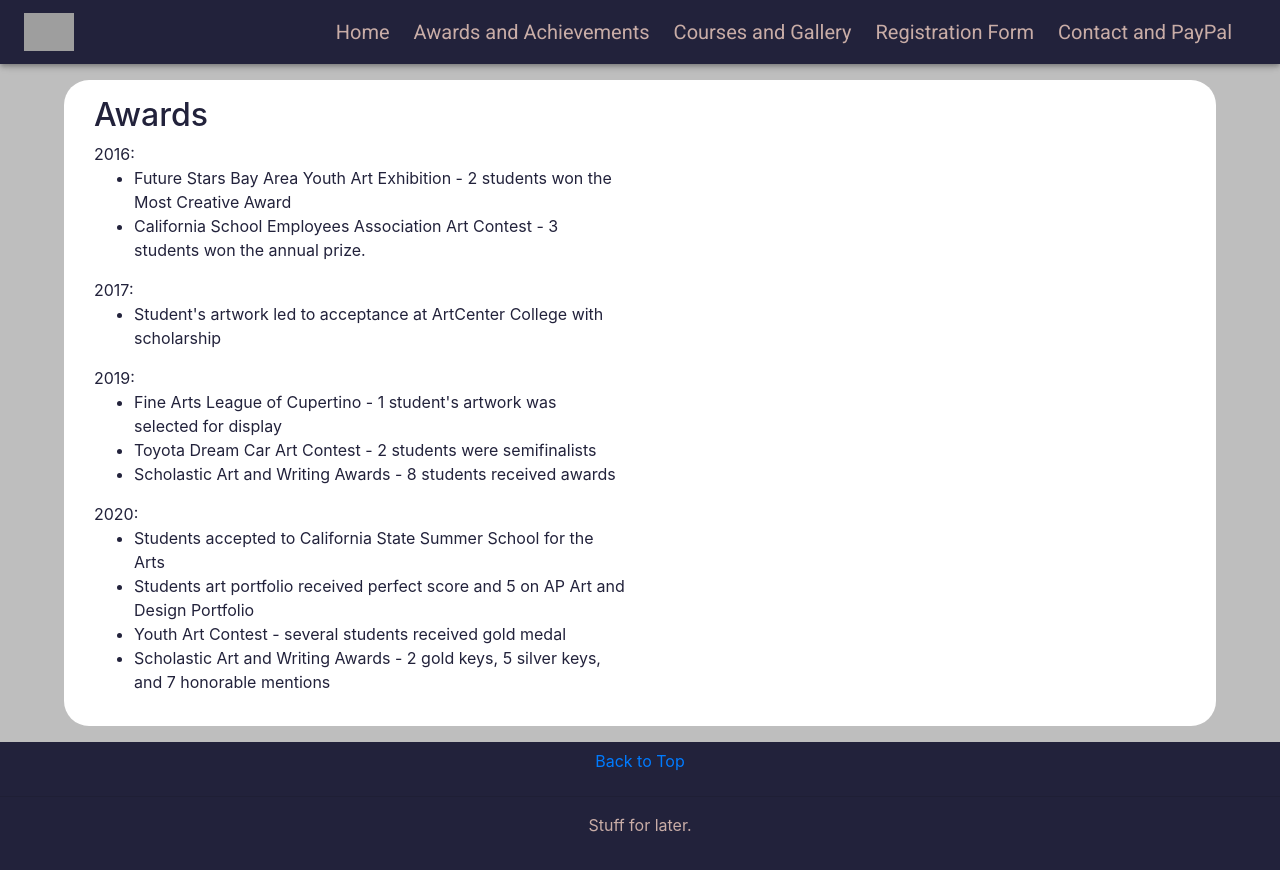
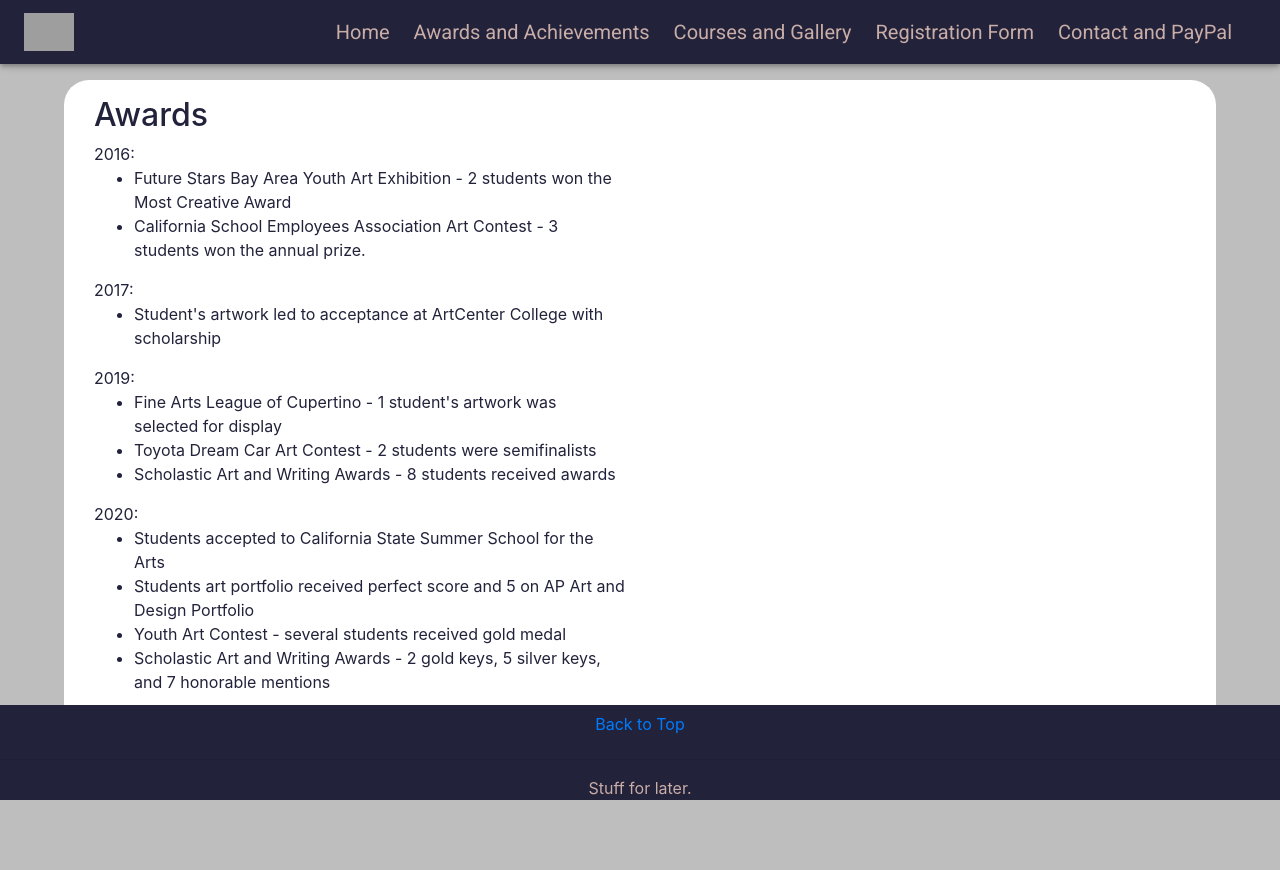
Before and after one commit to joshuajy03/artwebsite, a React (Create React App) app: page /artwebsite/awards in a window 1280 px wide. Shown: the top 870 px of the page. After the commit the page ends 806 px from the top, so only its background shows below. Built offline with nearby package versions, Linux system fonts and the light colour scheme; grey boxes are pictures that could not be loaded.

Commit message:
minor change to footer

```diff
--- a/src/components/Awards.jsx
+++ b/src/components/Awards.jsx
@@ -6,7 +6,7 @@ import Footer from "./Footer";
 function Awards() {
   return (
     <div className="awards">
-      <div class="container pt-3 pb-3 my-3">
+      <div class="container pt-3 pb-5 mb-5 mt-3">
         <div style={{ textAlign: "left" }} class="col-lg-6">
           <h2>Awards</h2>
           <p>
--- a/src/components/Contact.jsx
+++ b/src/components/Contact.jsx
@@ -5,7 +5,7 @@ import Footer from "./Footer";
 function Contact() {
   return (
     <div className="contact">
-      <div class="container pt-3 pb-3 my-3">
+      <div class="container pt-3 pb-5 mb-5 mt-3">
         <div style={{ textAlign: "left" }} class="col-lg-6">
           <h2>Contact</h2>
           <p>
--- a/src/components/Courses.jsx
+++ b/src/components/Courses.jsx
@@ -26,7 +26,7 @@ import Footer from "./Footer";
 function Courses() {
   return (
     <React.Fragment>
-    <div class="container pt-3 pb-3 my-3">
+    <div class="container pt-3 pb-5 mb-5 mt-3">
       <Container>
         <Row>
           <Col md={3}>
--- a/src/components/Footer.css
+++ b/src/components/Footer.css
@@ -2,13 +2,20 @@
     color: #C9ADA7;
     background-color: #22223B;
     width: 100%;
-    padding-bottom: 50px;
+    position: fixed;
+    bottom: 0;
 
 }
+
+
+
 .footer-container{
     color: #C9ADA7;
     background-color: #22223B;
     width: 100%;
+    flex-grow: 1;
+
+    flex-direction: column-reverse;
 
 }
 .scroll-button{
--- a/src/components/Footer.jsx
+++ b/src/components/Footer.jsx
@@ -6,7 +6,10 @@ import "./Footer.css"
 
 function Footer() {
     return (
-        <div className="main-footer">
+        <React.Fragment>
+        <div className="space">
+        </div>
+        <footer className="main-footer">
             <div className="footer-container">
                 <div className="scroll-button">
                     <ScrollToTop />
@@ -16,7 +19,8 @@ function Footer() {
                     Stuff for later.
                 </div>
             </div>
-        </div>
+        </footer>
+        </React.Fragment>
     );
 }
 export default Footer;
--- a/src/components/Gallery.jsx
+++ b/src/components/Gallery.jsx
@@ -4,7 +4,7 @@ import './WebPage.css';
 function Gallery() {
   return (
     <div className="gallery">
-      <div class="container pt-3 pb-3 my-3">
+      <div class="container pt-3 pb-5 mb-5 mt-3">
         <div style={{ textAlign: "left" }} class="col-lg-6">
           <h2>Gallery</h2>
           <p>
--- a/src/components/Registration.jsx
+++ b/src/components/Registration.jsx
@@ -5,7 +5,7 @@ import './WebPage.css';
 function Registration() {
   return (
     <div className="registration">
-      <div class="container pt-3 pb-3 my-3" style={{height: "84vh"}}>
+      <div class="container pt-3 pb-5 mb-5 mt-3" style={{height: "80vh"}}>
         <iframe src='https://docs.google.com/forms/d/e/1FAIpQLSfIDFrSKjvbPmLqEb78XFzhEo5Q9IX1lnLdWa-lHi_0-Yq2rQ/viewform?embedded=true' width="100%" height="100%" frameborder='0' marginheight='0' marginwidth='0' overflow="hidden">Loading...</iframe>
       </div>
     </div>
```
